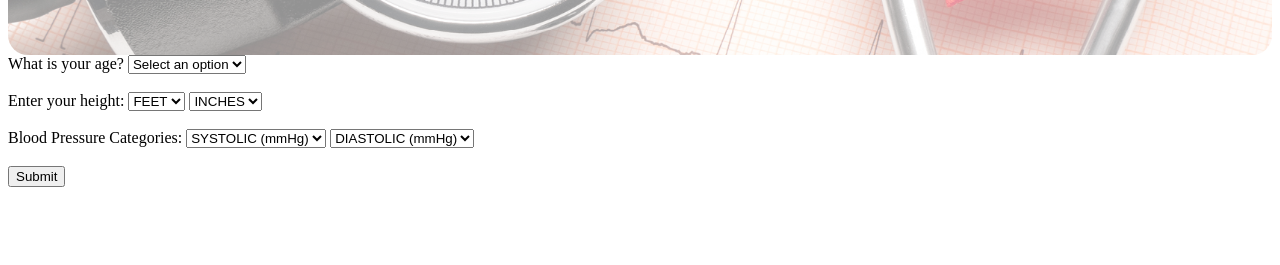
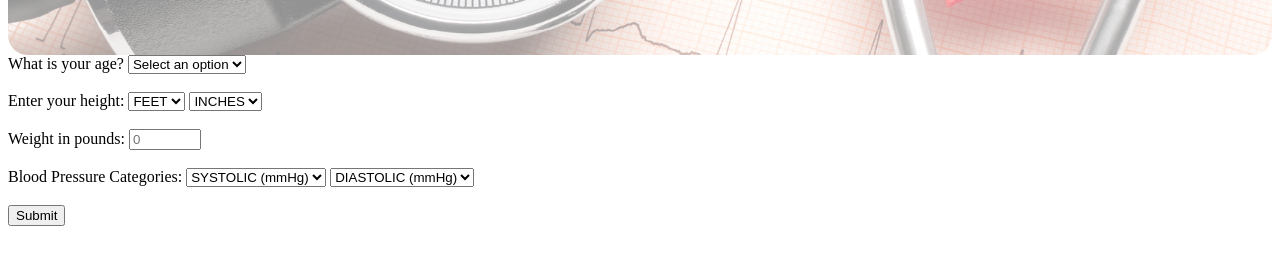
Before and after one commit to CPSC440-DeadPoetsScrumciety/HealthInsuranceRiskCalculatorClient, a website: page static/index.html in a window 1280 px wide. Shown: the part 353-618 px from the top of the page. Drawn offline with Linux system fonts and the light colour scheme.

Commit message:
Added weight function

```diff
--- a/static/index.html
+++ b/static/index.html
@@ -67,6 +67,9 @@
 
             <!-- weight -->
             <!-- input text field for weight in lbs -->
+            <label for="weight">Weight in pounds:</label>
+            <input type="number" id="weight" name="weight" placeholder="0" min="0" max="1000">
+            <br><br>
 
 
             <!-- blood pressure -->
```
